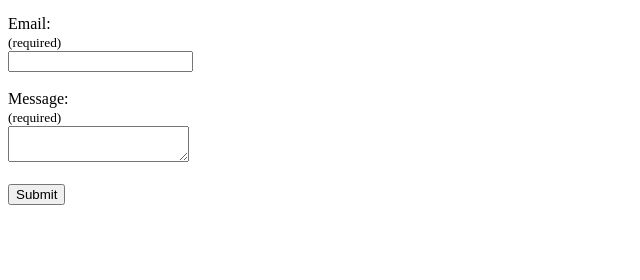
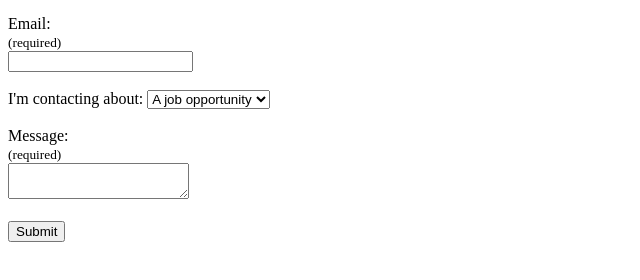
Before and after one commit to SylviaRemington/html-forms, a plain HTML site: page index.html in a window 1280 px wide. Shown: the part 140-420 px from the top of the page, without its empty margins (0-640 px from the left). Drawn offline with Linux system fonts and the light colour scheme.

Commit message:
adding dropdown menus with select id and option value elements

```diff
--- a/index.html
+++ b/index.html
@@ -45,6 +45,19 @@
 
             <br>
 
+              <!-- Add the below code -->
+            <div>
+                <label for="category">I'm contacting about:</label>
+                <select id="category">
+                <option value="work">A job opportunity</option>
+                <option value="question">A question</option>
+                <option value="misc">Miscellaneous</option>
+                </select>
+            </div>
+            <!-- Add the above code -->
+
+            <br>
+
             <div>
                 <label for="message">Message:</label>
                 <!-- <input type="text" id="message" /> -->
@@ -85,6 +98,8 @@
              <button type="submit">Submit</button>
 
 
+
+
              <!-- BELOW IS ALL THE FULL CODE ALL TOGETHER:
              <h1>Contact Form</h1>
             <form action="/the-form-submits-here" method="POST">
@@ -107,6 +122,39 @@
             </form> -->
 
 
+
+            <!-- BELOW IS THE FULL CODE FOR DROPDOWN MENUS:
+            <h1>Contact Form</h1>
+            <form action="/the-form-submits-here" method="POST">
+            <div>
+                <label for="name">Name:</label>
+                <div><small>required</small></div>
+                <input type="text" id="name" required />
+            </div>
+            <div>
+                <label for="email">Email:</label>
+                <div><small>required</small></div>
+                <input type="email" id="email" required />
+            </div>
+            Add the below code -->
+            <!-- <div>
+                <label for="category">I'm contacting about:</label>
+                <select id="category">
+                <option value="work">A job opportunity</option>
+                <option value="question">A question</option>
+                <option value="misc">Miscellaneous</option>
+                </select>
+            </div> -->
+            <!-- Add the above code -->
+            <!-- <div>
+                <label for="message">Message:</label>
+                <div><small>required</small></div>
+                <textarea id="message" required maxLength="100"></textarea>
+            </div>
+            <button type="submit">Submit</button>
+            </form> -->
+
+
 </form>
 
 
```
